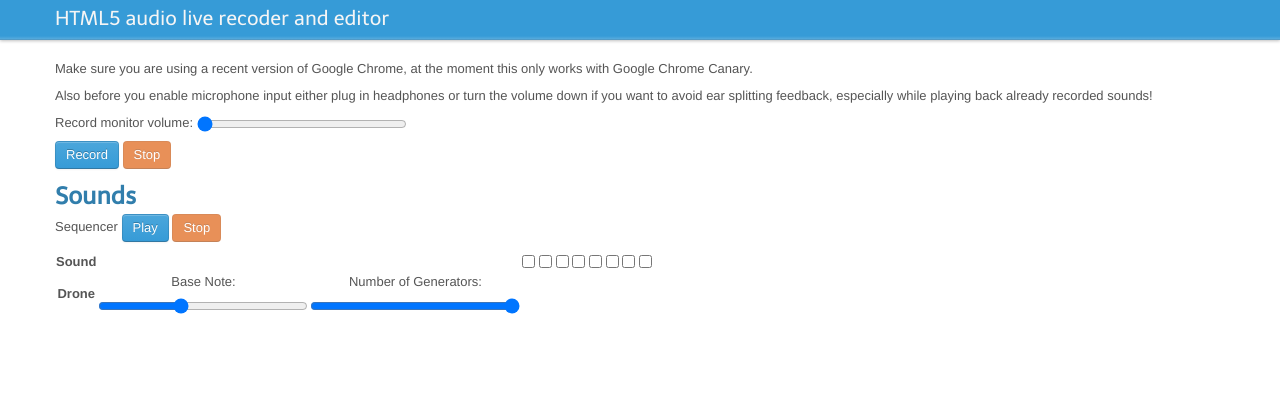
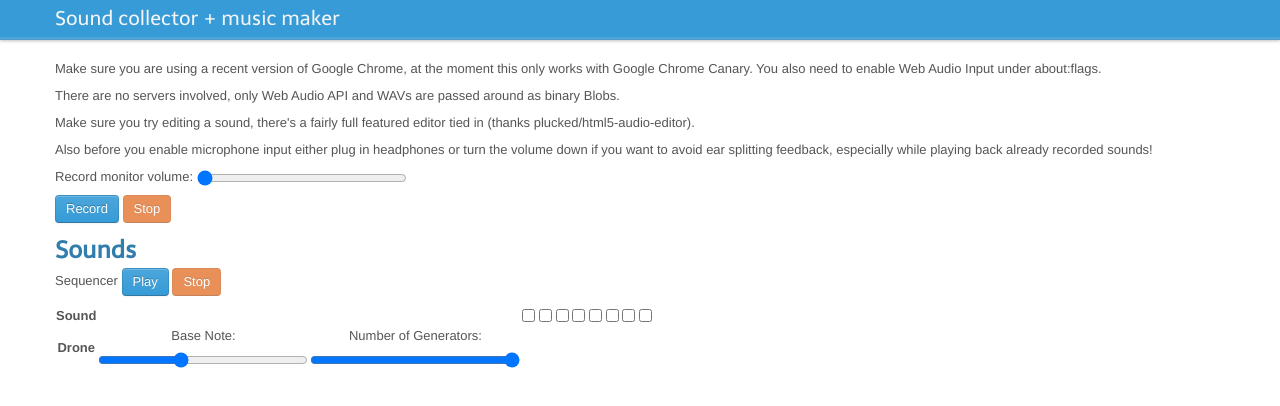
Before and after one commit to daaain/JSSoundRecorder, a plain HTML site: page index.html in a window 1280 px wide. Drawn offline with Linux system fonts and the light colour scheme.

Commit message:
Adding more comments at the top.

```diff
--- a/index.html
+++ b/index.html
@@ -32,12 +32,14 @@
     <div class="navbar navbar-fixed-top">
       <div class="navbar-inner">
         <div class="container">
-          <a class="brand" href="#">HTML5 audio live recoder and editor</a>
+          <a class="brand" href="#">Sound collector + music maker</a>
         </div>
       </div>
     </div>
     <div class="recorder container">
-      <p>Make sure you are using a recent version of Google Chrome, at the moment this only works with Google Chrome Canary.</p>
+      <p>Make sure you are using a recent version of Google Chrome, at the moment this only works with Google Chrome Canary. You also need to enable Web Audio Input under about:flags.</p>
+      <p>There are no servers involved, only Web Audio API and WAVs are passed around as binary Blobs.</p>
+      <p>Make sure you try editing a sound, there's a fairly full featured editor tied in (thanks plucked/html5-audio-editor).</p>
       <p>Also before you enable microphone input either plug in headphones or turn the volume down if you want to avoid ear splitting feedback, especially while playing back already recorded sounds!</p>
 
       <p>Record monitor volume: <input type="range" max="1" step="0.1" value="0" onchange="changeVolume(this.value)"/></p>
```
